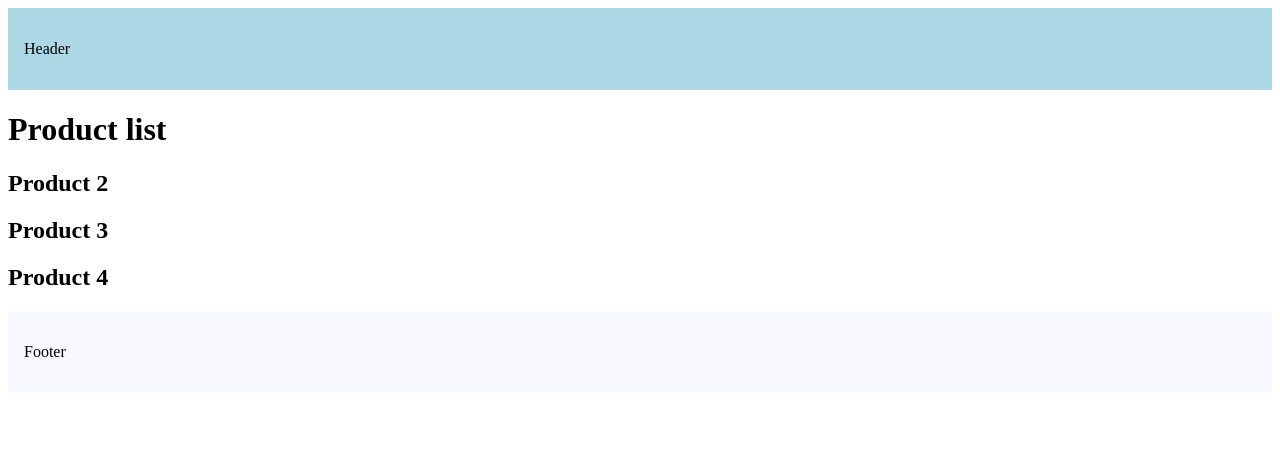
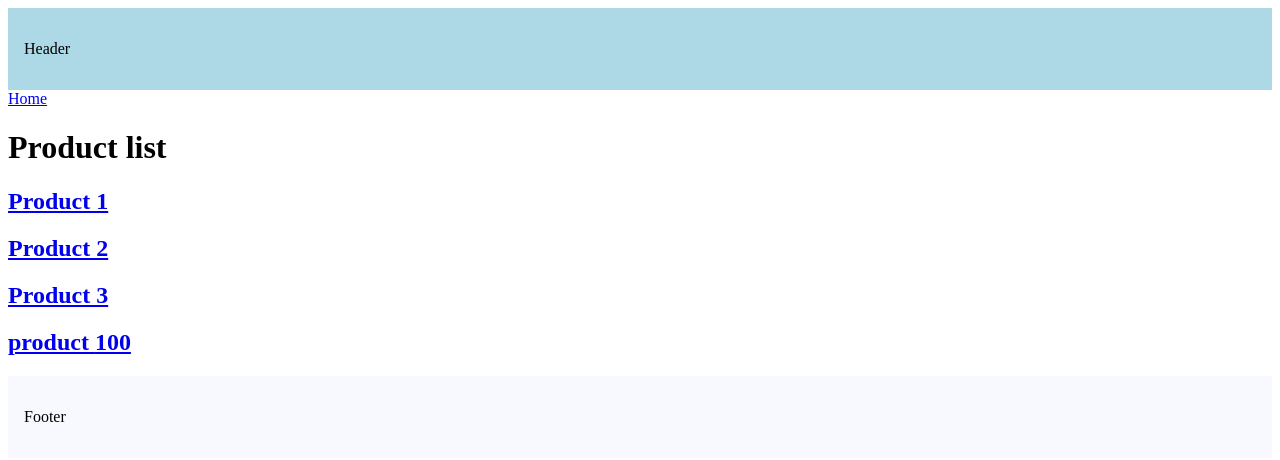
Before and after one commit to Meetkamal256/Nextjs-typescript, a Next.js app in the folder nextjs-tut/: page /products in a window 1280 px wide. Shown: the top 460 px of the page. Built offline with nearby package versions, Linux system fonts and the light colour scheme.

Commit message:
using Link component to navigate between routes in nextjs

```diff
--- a/nextjs-tut/src/app/products/page.tsx
+++ b/nextjs-tut/src/app/products/page.tsx
@@ -1,10 +1,25 @@
+import Link from "next/link";
+
 export default function ProductList() {
+  const productId = 100;
   return (
     <>
+      <Link href="/">Home</Link>
       <h1>Product list</h1>
-      <h2>Product 2</h2>
-      <h2>Product 3</h2>
-      <h2>Product 4</h2>
+      <h2>
+        <Link href="products/1">Product 1</Link>
+      </h2>
+      <h2>
+        <Link href="products/2">Product 2</Link>
+      </h2>
+      <h2>
+        <Link href="products/3" replace>
+          Product 3
+        </Link>
+      </h2>
+      <h2>
+        <Link href={`products/${productId}`}>product {productId}</Link>
+      </h2>
     </>
   );
 }
```
Also changed, not shown: nextjs-tut/src/app/page.tsx (+9 -1 lines).
